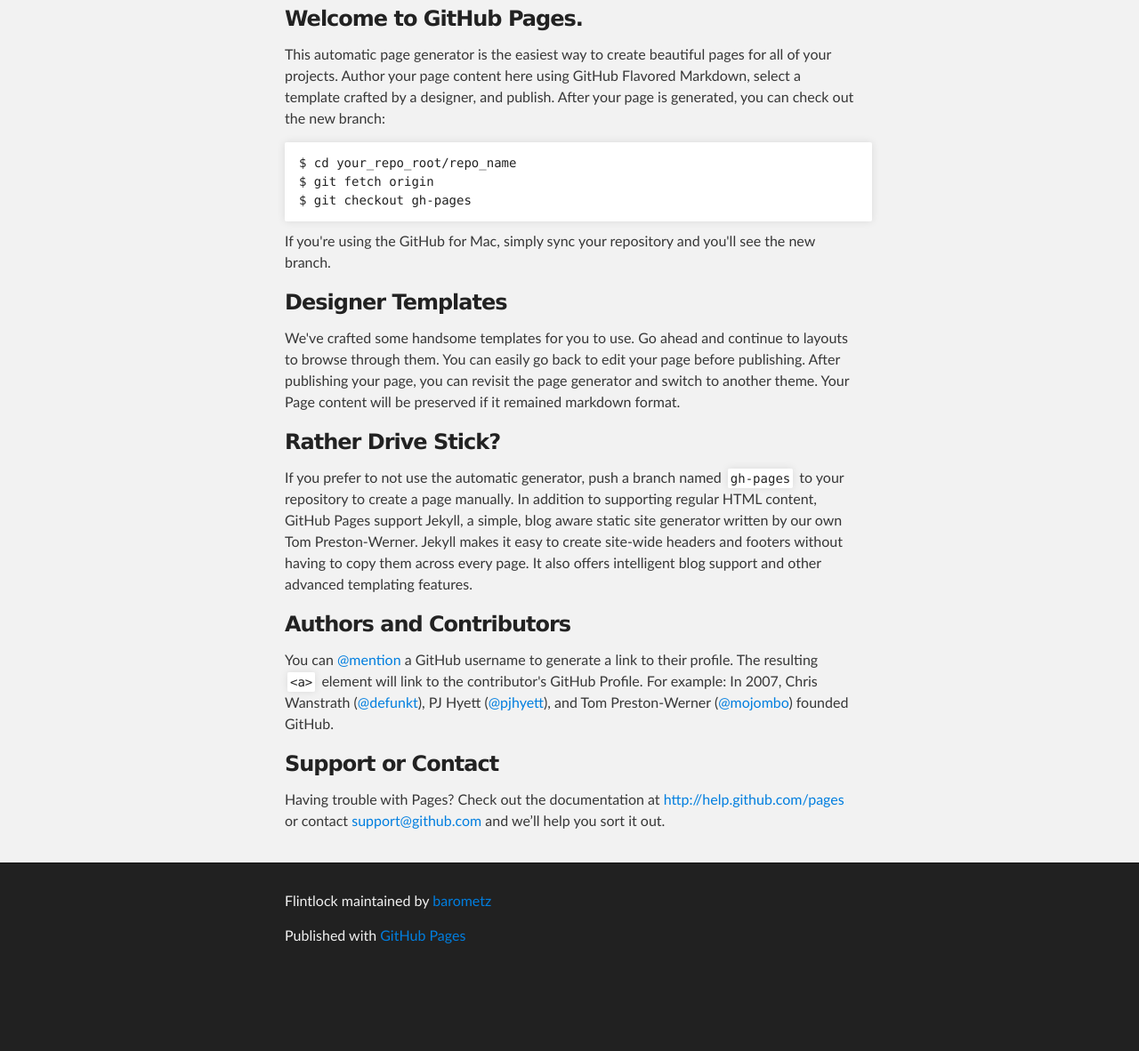
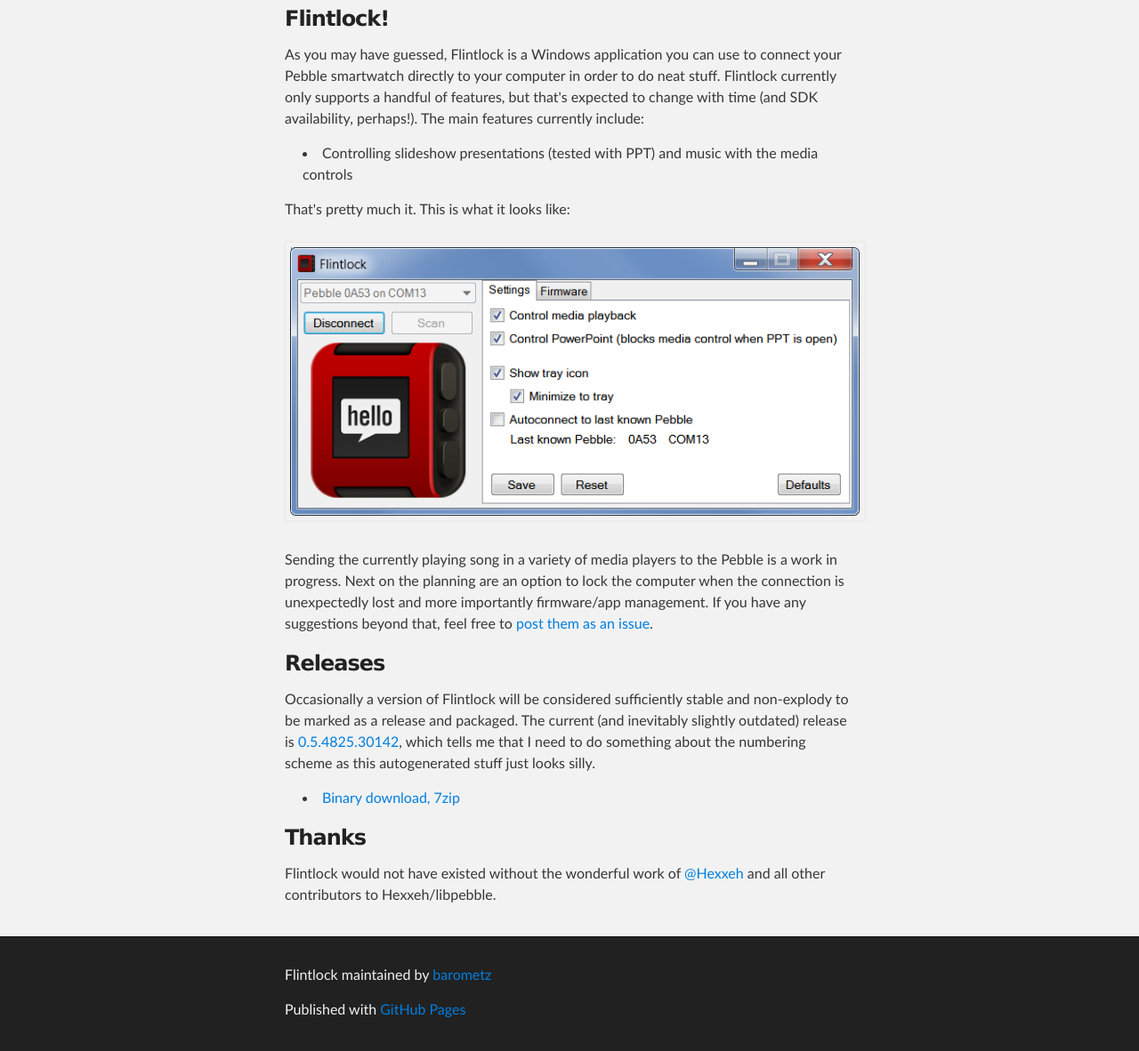
Before and after one commit to barometz/flintlock, a plain HTML site: page index.html in a window 1280 px wide. Shown: the part 293-1475 px from the top of the page at 89% size. Before the commit the page ends 1392 px from the top, so only its background shows below. Drawn offline with Linux system fonts and the light colour scheme.

```diff
--- a/index.html
+++ b/index.html
@@ -31,32 +31,27 @@
     <!-- MAIN CONTENT -->
     <div id="main_content_wrap" class="outer">
       <section id="main_content" class="inner">
-        <h3>Welcome to GitHub Pages.</h3>
+        <h3>Flintlock!</h3>
 
-<p>This automatic page generator is the easiest way to create beautiful pages for all of your projects. Author your page content here using GitHub Flavored Markdown, select a template crafted by a designer, and publish. After your page is generated, you can check out the new branch:</p>
+<p>As you may have guessed, Flintlock is a Windows application you can use to connect your Pebble smartwatch directly to your computer in order to do neat stuff.  Flintlock currently only supports a handful of features, but that's expected to change with time (and SDK availability, perhaps!).  The main features currently include:</p>
 
-<pre><code>$ cd your_repo_root/repo_name
-$ git fetch origin
-$ git checkout gh-pages
-</code></pre>
+<ul>
+<li>Controlling slideshow presentations (tested with PPT) and music with the media controls</li>
+</ul><p>That's pretty much it.  This is what it looks like:</p>
 
-<p>If you're using the GitHub for Mac, simply sync your repository and you'll see the new branch.</p>
+<p><img src="images/flintlock.png" alt="Screenshot"></p>
 
-<h3>Designer Templates</h3>
+<p>Sending the currently playing song in a variety of media players to the Pebble is a work in progress.  Next on the planning are an option to lock the computer when the connection is unexpectedly lost and more importantly firmware/app management.  If you have any suggestions beyond that, feel free to <a href="https://github.com/barometz/flintlock/issues/new">post them as an issue</a>.</p>
 
-<p>We've crafted some handsome templates for you to use. Go ahead and continue to layouts to browse through them. You can easily go back to edit your page before publishing. After publishing your page, you can revisit the page generator and switch to another theme. Your Page content will be preserved if it remained markdown format.</p>
+<h3>Releases</h3>
 
-<h3>Rather Drive Stick?</h3>
+<p>Occasionally a version of Flintlock will be considered sufficiently stable and non-explody to be marked as a release and packaged.  The current (and inevitably slightly outdated) release is <a href="https://github.com/barometz/flintlock/tree/flintlock-0.5">0.5.4825.30142</a>, which tells me that I need to do something about the numbering scheme as this autogenerated stuff just looks silly.  </p>
 
-<p>If you prefer to not use the automatic generator, push a branch named <code>gh-pages</code> to your repository to create a page manually. In addition to supporting regular HTML content, GitHub Pages support Jekyll, a simple, blog aware static site generator written by our own Tom Preston-Werner. Jekyll makes it easy to create site-wide headers and footers without having to copy them across every page. It also offers intelligent blog support and other advanced templating features.</p>
+<ul>
+<li><a href="release/flintlock-0.5.7z">Binary download, 7zip</a></li>
+</ul><h3>Thanks</h3>
 
-<h3>Authors and Contributors</h3>
-
-<p>You can <a href="https://github.com/blog/821" class="user-mention">@mention</a> a GitHub username to generate a link to their profile. The resulting <code>&lt;a&gt;</code> element will link to the contributor's GitHub Profile. For example: In 2007, Chris Wanstrath (<a href="https://github.com/defunkt" class="user-mention">@defunkt</a>), PJ Hyett (<a href="https://github.com/pjhyett" class="user-mention">@pjhyett</a>), and Tom Preston-Werner (<a href="https://github.com/mojombo" class="user-mention">@mojombo</a>) founded GitHub.</p>
-
-<h3>Support or Contact</h3>
-
-<p>Having trouble with Pages? Check out the documentation at <a href="http://help.github.com/pages">http://help.github.com/pages</a> or contact <a href="mailto:support@github.com">support@github.com</a> and we’ll help you sort it out.</p>
+<p>Flintlock would not have existed without the wonderful work of <a href="https://github.com/Hexxeh" class="user-mention">@Hexxeh</a> and all other contributors to Hexxeh/libpebble.</p>
       </section>
     </div>
 
@@ -68,6 +63,16 @@ $ git checkout gh-pages
       </footer>
     </div>
 
+              <script type="text/javascript">
+            var gaJsHost = (("https:" == document.location.protocol) ? "https://ssl." : "http://www.");
+            document.write(unescape("%3Cscript src='" + gaJsHost + "google-analytics.com/ga.js' type='text/javascript'%3E%3C/script%3E"));
+          </script>
+          <script type="text/javascript">
+            try {
+              var pageTracker = _gat._getTracker("UA-39515137-1");
+            pageTracker._trackPageview();
+            } catch(err) {}
+          </script>
 
 
   </body>
```
Also changed, not shown: params.json (+1 -1 lines).
